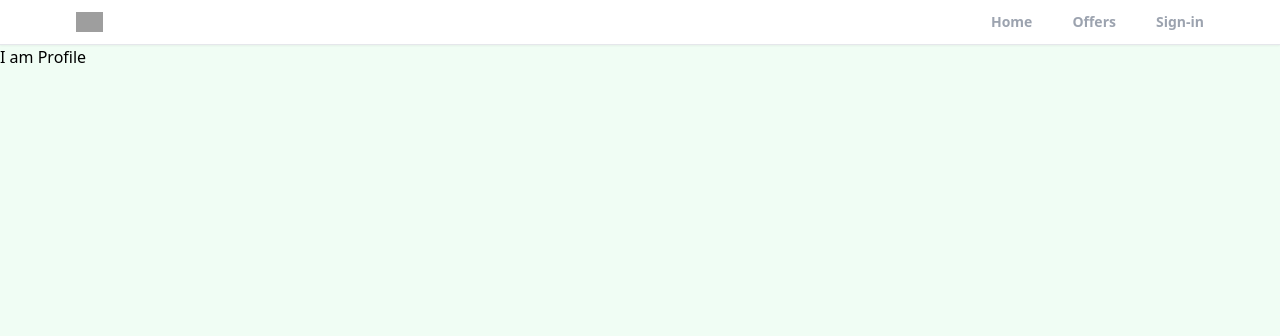
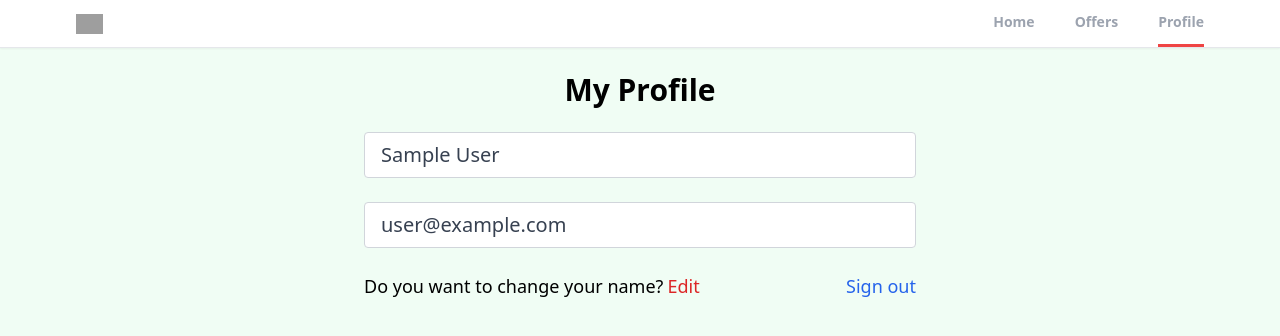
Before and after one commit to Simply-Sujal/realstate-react, a React (Vite) app: page /profile in a window 1280 px wide. Shown: the top 336 px of the page. Built offline with nearby package versions, Linux system fonts and the light colour scheme; no server answers; sample sign-in values are in the browser's storage; grey boxes are pictures that could not be loaded.

Commit message:
added edit profile option and implment dynmic header part when we signout it automatically conts signin and move to home page

```diff
--- a/src/App.jsx
+++ b/src/App.jsx
@@ -9,6 +9,7 @@
 import Header from './Components/Header'
 import { ToastContainer } from 'react-toastify'
 import 'react-toastify/dist/ReactToastify.css';
+import PrivateRoute from './Components/PrivateRoute'
 const App = () => {
   return (
     <>
@@ -16,7 +17,10 @@
         <Header />
         <Routes>
           <Route path='/' element={<Home />} />
-          <Route path='/profile' element={<Profile />} />
+          <Route path="/profile" element={<PrivateRoute />}>
+            <Route path='/profile' element={<Profile />} />
+          </Route>
+
           <Route path='/sign-in' element={<SignIn />} />
           <Route path='/sign-up' element={<SignUp />} />
           <Route path='/forgot-password' element={<ForgotPassword />} />
--- a/src/Components/Header.jsx
+++ b/src/Components/Header.jsx
@@ -1,10 +1,23 @@
-import React from 'react'
+import { getAuth, onAuthStateChanged } from 'firebase/auth';
+import React, { useEffect, useState } from 'react'
 import { useLocation, useNavigate } from 'react-router-dom'
 
 const Header = () => {
+    const [pageState, setPageState] = useState("Sign in")
     const location = useLocation();
     const navigate = useNavigate();
     // console.log(location.pathname)
+    const auth = getAuth();
+    useEffect(() => {
+        onAuthStateChanged(auth, (user) => {
+            if (user) {
+                setPageState("Profile");
+            } else {
+                setPageState("Sign in");
+            }
+        });
+    }, [auth])
+
 
     function pathMatchRoute(route) {
         if (route === location.pathname) {
@@ -25,8 +38,8 @@
                             onClick={() => navigate("/")}>Home</li>
                         <li className={`cursor-pointer py-3 text-sm font-semibold text-gray-400  ${pathMatchRoute("/offers") && "text-[#001C30] border-b-[3px] border-b-red-500"}`}
                             onClick={() => navigate("/offers")}>Offers</li>
-                        <li className={`cursor-pointer py-3 text-sm font-semibold  text-gray-400 ${pathMatchRoute("/sign-in") && "text-[#001C30] border-b-[3px] border-b-red-500"}`}
-                            onClick={() => navigate("/sign-in")}>Sign-in</li>
+                        <li className={`cursor-pointer py-3 text-sm font-semibold  text-gray-400 ${(pathMatchRoute("/sign-in") || pathMatchRoute("/profile")) && "text-[#001C30] border-b-[3px] border-b-red-500"}`}
+                            onClick={() => navigate("/profile")}>{pageState}</li>
                     </ul>
                 </div>
             </header>
--- /dev/null
+++ b/src/Components/PrivateRoute.jsx
@@ -0,0 +1,10 @@
+import { Outlet, Navigate } from 'react-router-dom';
+import { useAuthStatus } from '../Hooks/useAuthStatus';
+
+export default function PrivateRoute() {
+    const { loggedIn, checkingStatus } = useAuthStatus();
+    if (checkingStatus) {
+        return <h3>Loading...</h3>
+    }
+    return loggedIn ? <Outlet /> : <Navigate to="/sign-in" />
+}
--- /dev/null
+++ b/src/Hooks/useAuthStatus.jsx
@@ -0,0 +1,19 @@
+import { getAuth, onAuthStateChanged } from 'firebase/auth';
+import { useEffect, useState } from 'react'
+
+export function useAuthStatus() {
+    const [loggedIn, setLoggedin] = useState(false)
+    const [checkingStatus, setCheckingStatus] = useState(true);
+
+    useEffect(() => {
+        const auth = getAuth();
+        onAuthStateChanged(auth, (user) => {
+            if (user) {
+                setLoggedin(true)
+            }
+            setCheckingStatus(false)
+        })
+    }, []);
+
+    return { loggedIn, checkingStatus };
+}
--- a/src/Pages/Profile.jsx
+++ b/src/Pages/Profile.jsx
@@ -1,10 +1,79 @@
-import React from 'react'
+import { getAuth, updateProfile } from 'firebase/auth';
+import { useState } from 'react'
+import { useNavigate } from 'react-router-dom';
+import { toast } from 'react-toastify';
+import { db } from '../firebase'
+import { doc, updateDoc } from 'firebase/firestore';
 
 const Profile = () => {
+    const auth = getAuth();
+    const navigate = useNavigate();
+    const [changeDetail, setChangeDetail] = useState(false)
+    const [formData, setFormData] = useState({
+        name: auth.currentUser.displayName,
+        email: auth.currentUser.email,
+    });
+    const { name, email } = formData
+
+    function onLogOut() {
+        auth.signOut();
+        navigate("/");
+    }
+
+    function onChange(e) {
+        setFormData((prevState) => ({
+            ...prevState,
+            [e.target.id]: e.target.value
+        }))
+    }
+
+    async function onSubmit() {
+        try {
+            if (auth.currentUser.displayName !== name) {
+                // update the display name in firebase authentication
+                await updateProfile(auth.currentUser, {
+                    displayName: name
+                });
+
+                // update name in the firestore
+                const docRef = doc(db, "users", auth.currentUser.uid)
+                await updateDoc(docRef, {
+                    name,
+                });
+            }
+            toast.success("Profile details updated");
+        } catch (error) {
+            toast.error("Could not udate the profile details");
+        }
+    }
     return (
-        <div>
-            <h1>I am Profile</h1>
-        </div>
+        <>
+            <section className='max-w-6xl mx-auto flex justify-center items-center flex-col'>
+                <h1 className='text-3xl text-center mt-6 font-bold'>My Profile</h1>
+                <div className='w-full md:w-[50%] mt-6 px-3'>
+                    <form>
+                        <input type="text" id='name' value={name} disabled={!changeDetail} onChange={onChange} className={`mb-6 w-full px-4 py-2 text-xl text-gray-700 bg-white border border-gray-300 rounded transition ease-in-out ${changeDetail && "bg-red-200 focus:bg-red-200"}`} />
+
+
+                        <input type="email" id='email' value={email} disabled className='mb-6 w-full px-4 py-2 text-xl text-gray-700 bg-white border border-gray-300 rounded transition ease-in-out' />
+
+                        <div className='flex justify-between whitespace-nowrap text-sm sm:text-lg mb-6'>
+                            <p className='flex items-center'>Do you want to change your name?
+                                <span
+                                    onClick={() => {
+                                        changeDetail && onSubmit();
+                                        setChangeDetail((prevState) => !prevState)
+                                    }
+                                    }
+                                    className='text-red-600 hover:text-red-700 transition ease-in-out duration-200 ml-1 cursor-pointer'>{changeDetail ? "Apply Change" : "Edit"}</span>
+                            </p>
+
+                            <p onClick={onLogOut} className='text-blue-600 hover:text-blue-800 transition duration-200 ease-in-out cursor-pointer'>Sign out</p>
+                        </div>
+                    </form>
+                </div >
+            </section >
+        </>
     )
 }
 
```
